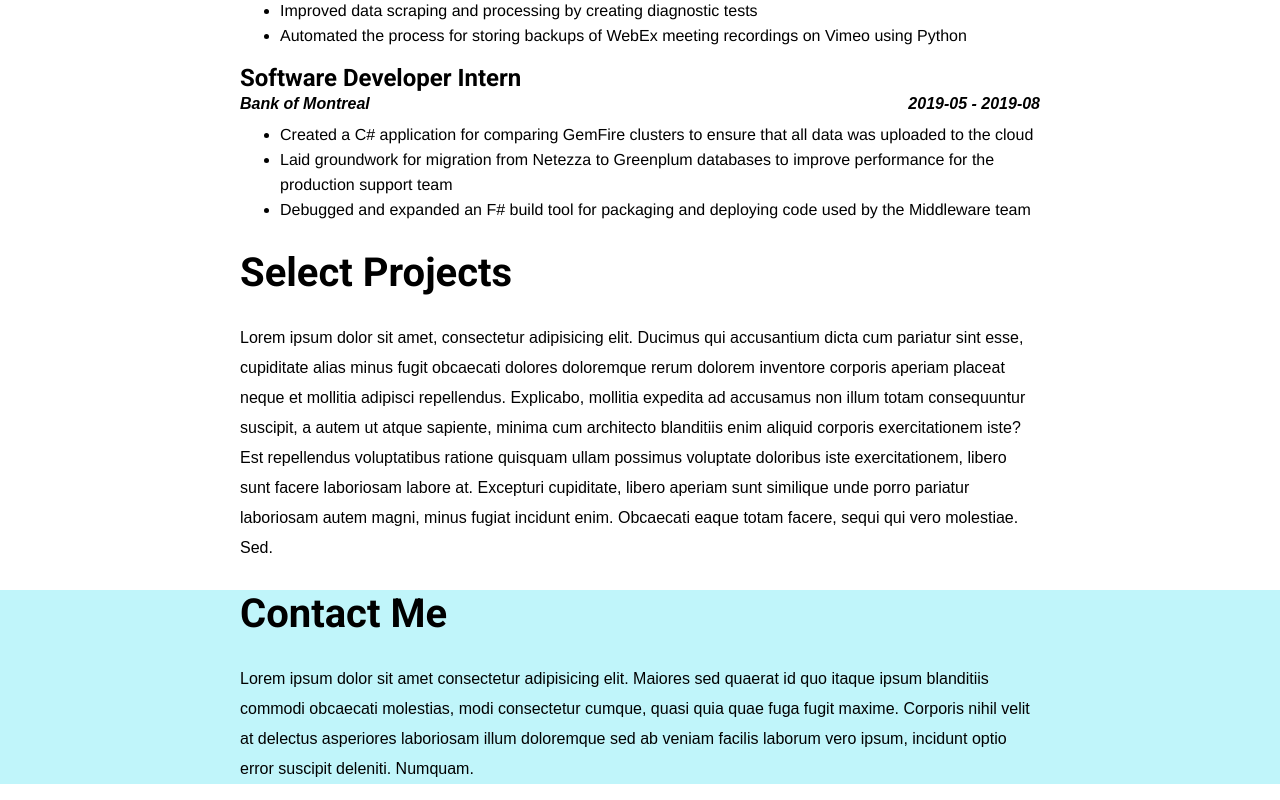
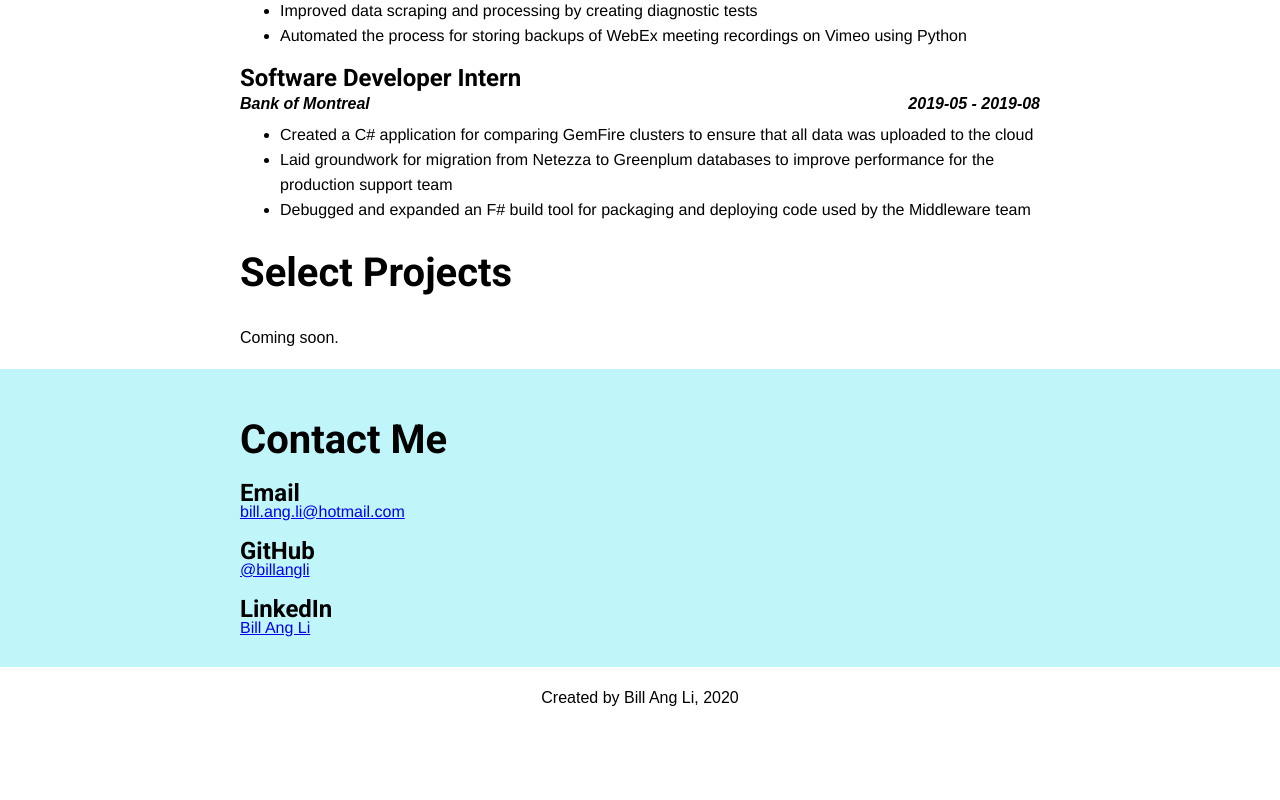
Before and after one commit to billangli/billangli.github.io, a Vue app: page / in a window 1280 px wide. Shown: the part 1205-2005 px from the top of the page. After the commit the page ends 1934 px from the top, so only its background shows below. Built offline with nearby package versions, Linux system fonts and the light colour scheme.

Commit message:
Add contact me

```diff
--- a/src/App.vue
+++ b/src/App.vue
@@ -47,7 +47,7 @@
         <h1>About Me</h1>
         <p>
           I love programming, playing basketball, learning guitar melodies and reading books. I am finishing up my
-          degree of a Specialist in Computer Science and a Minor in Economics. I
+          degree of a Specialist in Computer Science and a Minor in Economics.
         </p>
       </div>
     </div>
@@ -70,28 +70,22 @@
     <div id="projects">
       <div class="container">
         <h1>Select Projects</h1>
-        <p>
-          Lorem ipsum dolor sit amet, consectetur adipisicing elit. Ducimus qui accusantium dicta cum pariatur sint
-          esse, cupiditate alias minus fugit obcaecati dolores doloremque rerum dolorem inventore corporis aperiam
-          placeat neque et mollitia adipisci repellendus. Explicabo, mollitia expedita ad accusamus non illum totam
-          consequuntur suscipit, a autem ut atque sapiente, minima cum architecto blanditiis enim aliquid corporis
-          exercitationem iste? Est repellendus voluptatibus ratione quisquam ullam possimus voluptate doloribus iste
-          exercitationem, libero sunt facere laboriosam labore at. Excepturi cupiditate, libero aperiam sunt similique
-          unde porro pariatur laboriosam autem magni, minus fugiat incidunt enim. Obcaecati eaque totam facere, sequi
-          qui vero molestiae. Sed.
-        </p>
+        <p>Coming soon.</p>
       </div>
     </div>
-    <div id="contact">
+    <div id="contact" style="padding: 20px 0 30px 0;">
       <div class="container">
         <h1>Contact Me</h1>
-        <p>
-          Lorem ipsum dolor sit amet consectetur adipisicing elit. Maiores sed quaerat id quo itaque ipsum blanditiis
-          commodi obcaecati molestias, modi consectetur cumque, quasi quia quae fuga fugit maxime. Corporis nihil velit
-          at delectus asperiores laboriosam illum doloremque sed ab veniam facilis laborum vero ipsum, incidunt optio
-          error suscipit deleniti. Numquam.
-        </p>
+        <h2>Email</h2>
+        <a href="mailto:bill.ang.li@hotmail.com">bill.ang.li@hotmail.com</a>
+        <h2>GitHub</h2>
+        <a href="github.com/billangli">@billangli</a>
+        <h2>LinkedIn</h2>
+        <a href="linkedin.com/in/billangli">Bill Ang Li</a>
       </div>
+    </div>
+    <div id="footer">
+      <p style="text-align: center;">Created by Bill Ang Li, 2020</p>
     </div>
   </div>
 </template>
```
